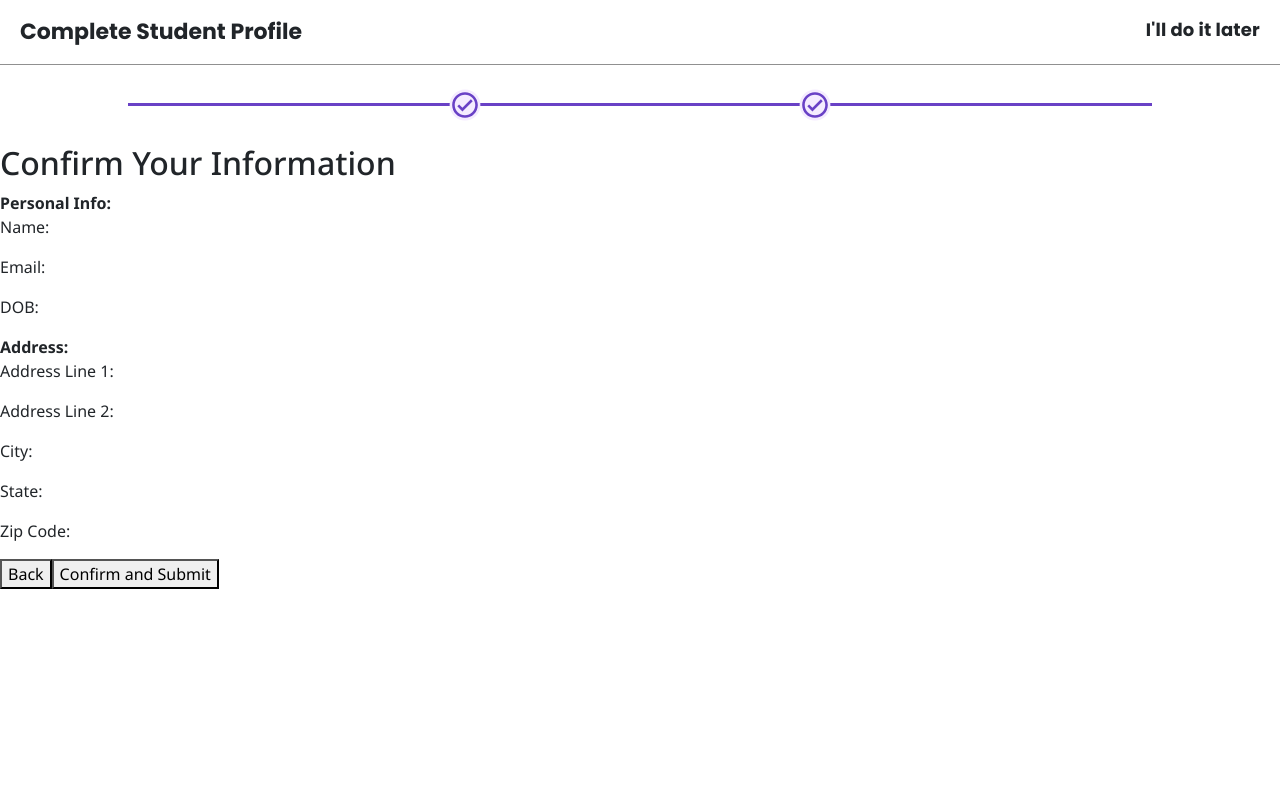
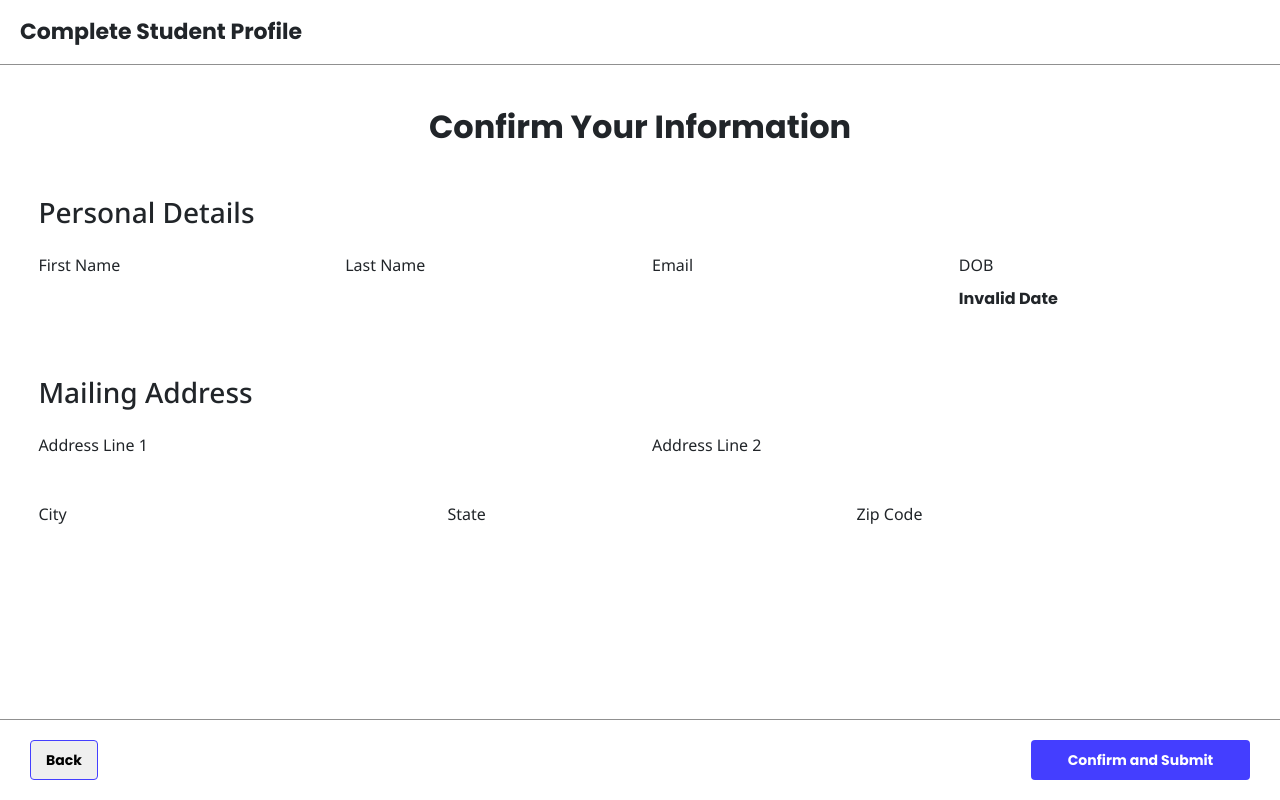
Before and after one commit to geetikajhanji11/form, a React (Create React App) app: page /confirmation in a window 1280 px wide. Built offline with nearby package versions, Linux system fonts and the light colour scheme.

Commit message:
UI improve

```diff
--- a/src/components/AddressInfoForm.css
+++ b/src/components/AddressInfoForm.css
@@ -75,6 +75,10 @@
     background-color: #1D1B201F;
 }
 
+.required {
+    color: #FF3236;
+}
+
 .save-and-continue-button:enabled {
     background-color: #443EFF;
     color: #FFFFFF;
--- a/src/components/AddressInfoForm.js
+++ b/src/components/AddressInfoForm.js
@@ -85,7 +85,7 @@ const AddressInfoForm = () => {
       <div className='form_address'>
         <div className="row">
           <div className="form-group col-md-6">
-            <label>Address Line 1 *</label>
+            <label>Address Line 1 <span className='required'>*</span></label>
             <input
               type="text"
               className={errors.addressLine1 ? "form-control is-invalid" : "form-control"}
--- /dev/null
+++ b/src/components/ConfirmationPage.css
@@ -0,0 +1,50 @@
+/* ConfirmationPage.css */
+.confirmation-page {
+  padding: 3%;
+}
+
+.confirm-heading {
+  font-family: 'Poppins', sans-serif; /* Use Poppins for values */
+  font-weight: 500;
+  font-size: 2rem;
+  text-align: center;
+}
+
+.info-heading {
+  font-weight: 400;
+}
+
+.label {
+  font-family: 'Noto Sans', sans-serif;
+  margin-top: 15px;
+
+}
+
+
+.value {
+  font-family: 'Poppins', sans-serif; /* Use Poppins for values */
+  font-weight: 600;
+  margin-bottom: 20px;
+  margin-top: 10px;
+}
+
+.info-details p {
+  margin: 0; /* Reset default margin */
+}
+
+.button-section {
+  margin-top: 20px;
+}
+
+.button-section button {
+  margin-right: 10px;
+}
+
+.item{
+    display: flex;
+    flex-direction: column;
+}
+
+.address-details-section, .personal-info-section {
+  margin-top: 45px;
+}
--- a/src/components/ConfirmationPage.js
+++ b/src/components/ConfirmationPage.js
@@ -1,7 +1,10 @@
-// ConfirmationPage.js
 import React from 'react';
 import { useNavigate } from 'react-router-dom';
 import { useFormData } from '../FormDataContext';
+import './ConfirmationPage.css'; // Import CSS for ConfirmationPage
+import SingleLine from './SingleLine';
+
+
 
 const ConfirmationPage = () => {
   const { formData } = useFormData();
@@ -19,26 +22,67 @@ const ConfirmationPage = () => {
     navigate("/address-info");
   }
 
+  const formatDate = (dateString) => {
+    const options = { day: '2-digit', month: '2-digit', year: 'numeric' };
+    return new Date(dateString).toLocaleDateString('en-GB', options);
+  };
+
   return (
-    <div>
-      <h2>Confirm Your Information</h2>
-      <div>
-        <strong>Personal Info:</strong>
-        <p>Name: {formData.firstName} {formData.lastName}</p>
-        <p>Email: {formData.email}</p>
-        <p>DOB: {formData.dateOfBirth}</p>
+    <div className="confirmation-page">
+      <div className='confirm-heading'>Confirm Your Information</div>
 
+      {/* Personal Info Section */}
+      <div className="personal-info-section">
+        <div className='detail-headings'><h3>Personal Details</h3></div>
+        <div className="row">
+          <div className="col">
+            <div className='item'><span className="label">First Name</span> <span className="value">{formData.firstName}</span></div>
+          </div>
+          <div className="col">
+          <div className='item'><span className="label">Last Name</span> <span className="value">{formData.lastName}</span></div>
+          </div>
+          <div className="col">
+          <div className='item'><span className="label">Email</span> <span className="value">{formData.email}</span></div>
+          </div>
+          <div className="col">
+          <div className='item'><span className="label">DOB</span> <span className="value">{formatDate(formData.dateOfBirth)}</span></div>
+          </div>
+        </div>
       </div>
-      <div>
-        <strong>Address:</strong>
-        <p>Address Line 1: {formData.addressLine1}</p>
-        <p>Address Line 2: {formData.addressLine2}</p>
-        <p>City: {formData.city}</p>
-        <p>State: {formData.state}</p>
-        <p>Zip Code: {formData.zipCode}</p>
+
+      {/* Address Details Section */}
+      <div className="address-details-section">
+      <div className='detail-headings'><h3>Mailing Address</h3></div>
+        <div className="row">
+          <div className="col">
+          <div className='item'><span className="label">Address Line 1</span> <span className="value">{formData.addressLine1}</span></div>
+          </div>
+          <div className="col">
+          <div className='item'><span className="label">Address Line 2</span> <span className="value">{formData.addressLine2}</span></div>
+          </div>
+        </div>
+        <div className="row">
+          <div className="col">
+          <div className='item'><span className="label">City</span> <span className="value">{formData.city}</span></div>
+          </div>
+          <div className="col">
+          <div className='item'><span className="label">State</span> <span className="value">{formData.state}</span></div>
+          </div>
+          <div className="col">
+          <div className='item'><span className="label">Zip Code</span> <span className="value">{formData.zipCode}</span></div>
+          </div>
+        </div>
       </div>
-      <button onClick={handleBack}>Back</button>
-      <button onClick={handleSubmit}>Confirm and Submit</button>
+
+      <div className='footer'>
+        <SingleLine />
+        <div className='actions'>
+          <button className='back-button' onClick={handleBack}>Back</button>
+          <button className='save-and-continue-button' onClick={handleSubmit}>Confirm and Submit</button>
+        </div>
+      </div>
+
+
     </div>
   );
 };
--- a/src/components/NavBar.css
+++ b/src/components/NavBar.css
@@ -24,7 +24,7 @@
 .right-content-text {
   font-family: Poppins;
   font-size: 18px;
-  font-weight: 600;
+  font-weight: 100;
   line-height: 20px;
   letter-spacing: 0.01em;
   text-align: center;
--- a/src/components/NavBar.js
+++ b/src/components/NavBar.js
@@ -3,8 +3,18 @@ import { useLocation } from 'react-router-dom';
 import './NavBar.css';
 import AdjustOutlinedIcon from '@mui/icons-material/AdjustOutlined';
 import CheckCircleOutlineOutlinedIcon from '@mui/icons-material/CheckCircleOutlineOutlined';
+import CloseRoundedIcon from '@mui/icons-material/CloseRounded';
 
 const NavBar = () => {
+
+  const location = useLocation();
+  const step = location.pathname;
+
+  const isFirstStep = step === "/";
+  const isSecondStep = step === "/address-info";
+  const isThirdStep = step === "/confirmation";
+  const isLastStep = step === "/form-submitted";
+
   return (
     <div className="main-navbar">
 
@@ -13,7 +23,7 @@ const NavBar = () => {
                 <div className="left-content-text">Complete Student Profile</div>
             </div>
             <div className="right-content">
-                <div className="right-content-text">I'll do it later</div>
+                <div className="right-content-text">{isFirstStep || isSecondStep ? "I'll do it later" : isThirdStep ? "" : <CloseRoundedIcon />}</div>
             </div>
         </div>
     </div>
--- a/src/components/ProgressBar.js
+++ b/src/components/ProgressBar.js
@@ -24,7 +24,7 @@ const ProgressBar = () => {
 
   return (
     <div>
-      { (isFirstStep || isSecondStep || isThirdStep) &&
+      { (isFirstStep || isSecondStep) &&
         <div className='form-progress-bar-wrapper'>
           <div className="form-progress-bar">
             <span className={`line ${isFirstStep || isSecondStep || isThirdStep || isLastStep ? 'line-active' : ''}`}></span>
```
